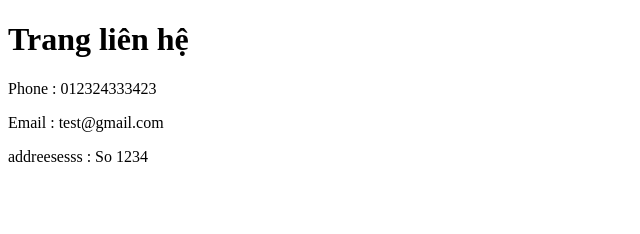
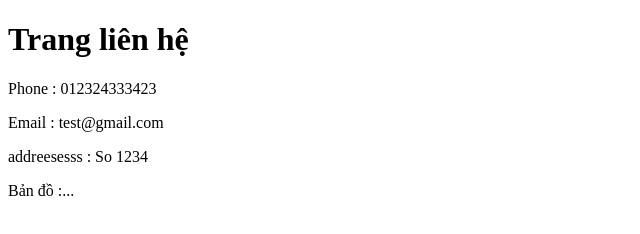
Before and after one commit to RelliZisme98/BE-NodeJS-Bai4-ShopOnline, a plain HTML site: page contact.html in a window 1280 px wide. Shown: the full height of the page, 0-640 px from the left. Drawn offline with Linux system fonts and the light colour scheme.

Commit message:
Update page contact

```diff
--- a/contact.html
+++ b/contact.html
@@ -10,5 +10,6 @@
     <p>Phone : 012324333423</p>
     <p>Email : test@gmail.com</p>
     <p>addreesesss : So 1234</p>
+    <p>Bản đồ :...</p>
 </body>
 </html>
```
